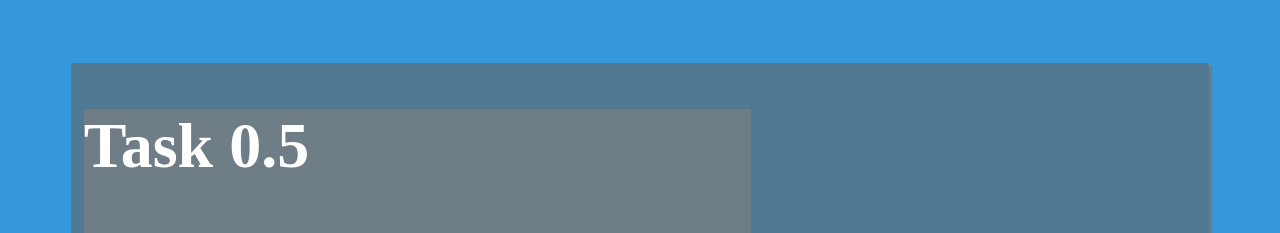
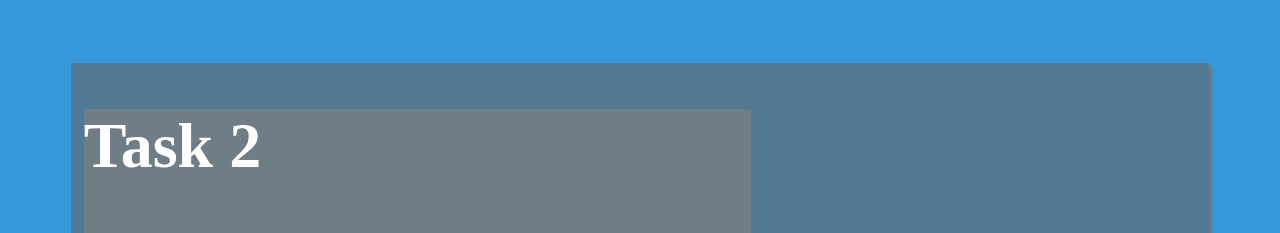
Before and after one commit to emprivatesites/encoded, a plain HTML site: page decoder.html in a window 1280 px wide. Shown: the top 233 px of the page. Drawn offline with Linux system fonts and the light colour scheme.

Commit message:
Update decoder.html

```diff
--- a/decoder.html
+++ b/decoder.html
@@ -8,7 +8,7 @@
 <body>
     <div class="main">
         <div class="title">
-            <h1>Task 0.5</h1>
+            <h1>Task 2</h1>
         </div>
         <div>
             <h2>Desc</h2>
```
